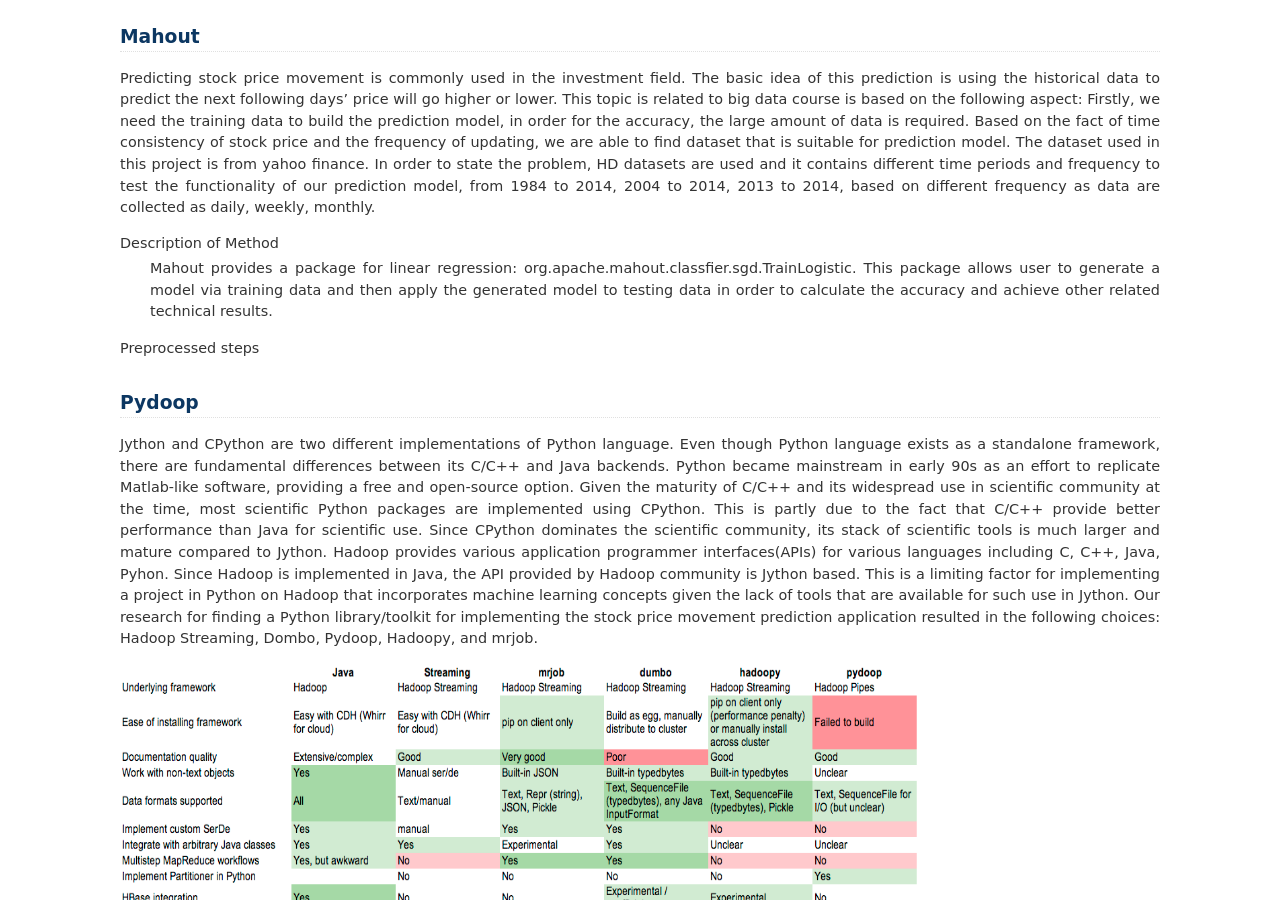
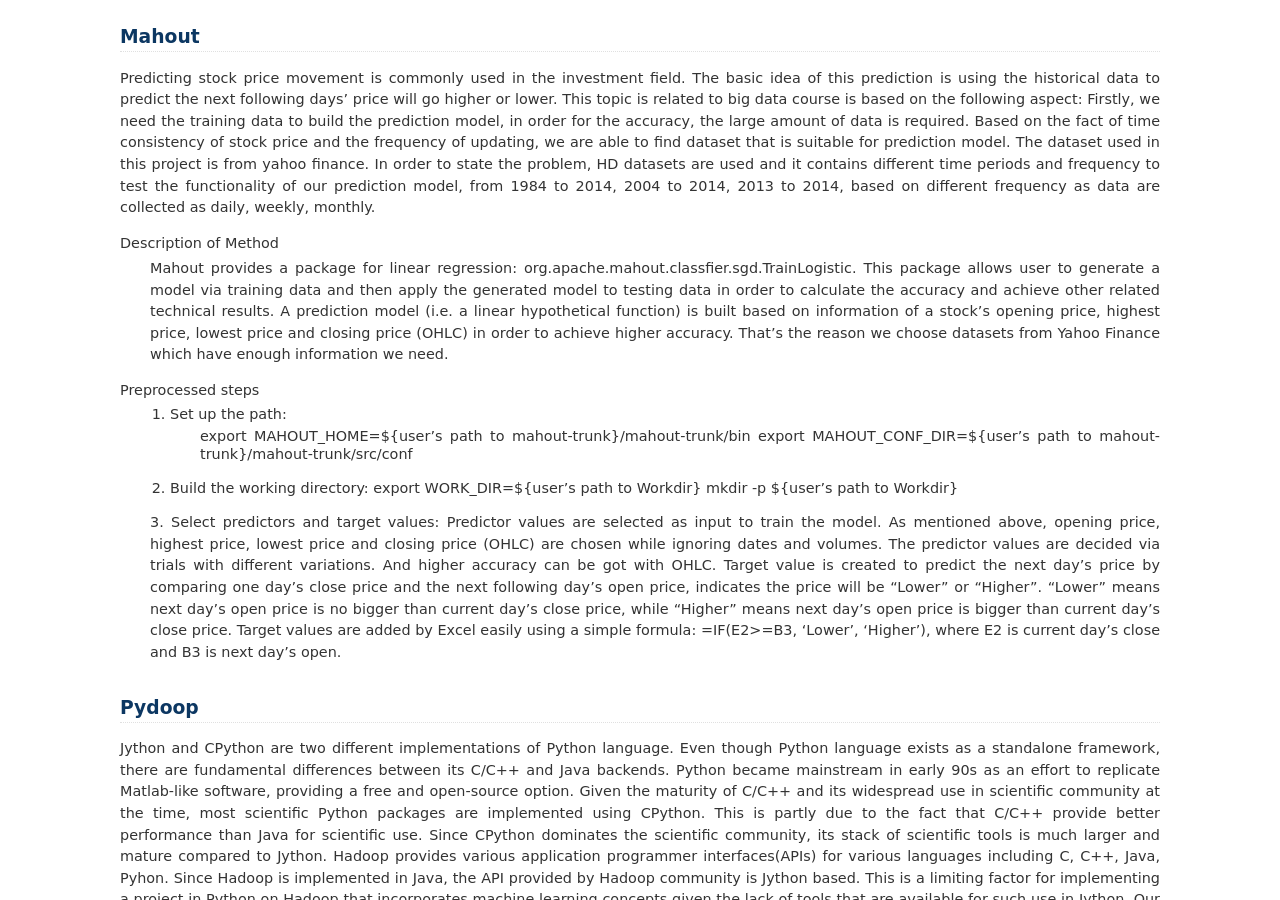
Before and after one commit to Sapphirine/Stock-price-Movement-Prediction, a Sphinx documentation site: the page built from source/index.rst, in a window 1280 px wide and 900 px high, scrolled down 542 px. Built offline with Sphinx 7.4.7, drawn with Linux system fonts in a browser that asks for light colours.

Commit message:
Update index.rst

```diff
--- a/source/index.rst
+++ b/source/index.rst
@@ -31,10 +31,18 @@
 
 Description of Method
     Mahout provides a package for linear regression: org.apache.mahout.classfier.sgd.TrainLogistic. This package allows user to generate a model via training data and then apply the generated model to testing data in order to calculate the accuracy and achieve other related technical results.
-
+    A prediction model (i.e. a linear hypothetical function) is built based on information of a stock’s opening price, highest price, lowest price and closing price (OHLC) in order to achieve higher accuracy. That’s the reason we choose datasets from Yahoo Finance which have enough information we need.
 
 Preprocessed steps
-
+    1. Set up the path:
+        export MAHOUT_HOME=${user’s path to mahout-trunk}/mahout-trunk/bin
+        export MAHOUT_CONF_DIR=${user’s path to mahout-trunk}/mahout-trunk/src/conf
+    2. Build the working directory:
+       export WORK_DIR=${user’s path to Workdir}
+       mkdir -p ${user’s path to Workdir}
+    3. Select predictors and target values:
+    Predictor values are selected as input to train the model. As mentioned above, opening price, highest price, lowest price and closing price (OHLC) are chosen while ignoring dates and volumes. The predictor values are decided via trials with different variations. And higher accuracy can be got with OHLC.
+    Target value is created to predict the next day’s price by comparing one day’s close price and the next following day’s open price, indicates the price will be “Lower” or “Higher”. “Lower” means next day’s open price is no bigger than current day’s close price, while “Higher” means next day’s open price is bigger than current day’s close price. Target values are added by Excel easily using a simple formula: =IF(E2>=B3, ‘Lower’, ‘Higher’), where E2 is current day’s close and B3 is next day’s open.
 
 Pydoop
 ==================
```
